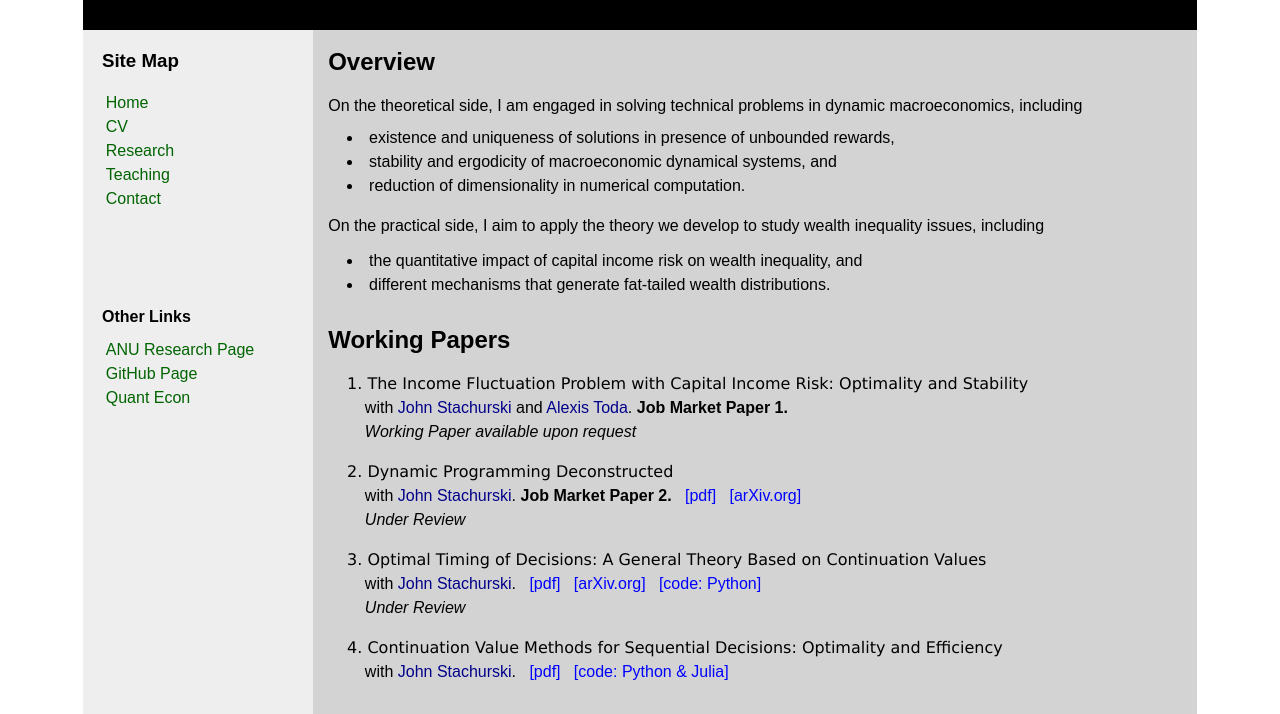
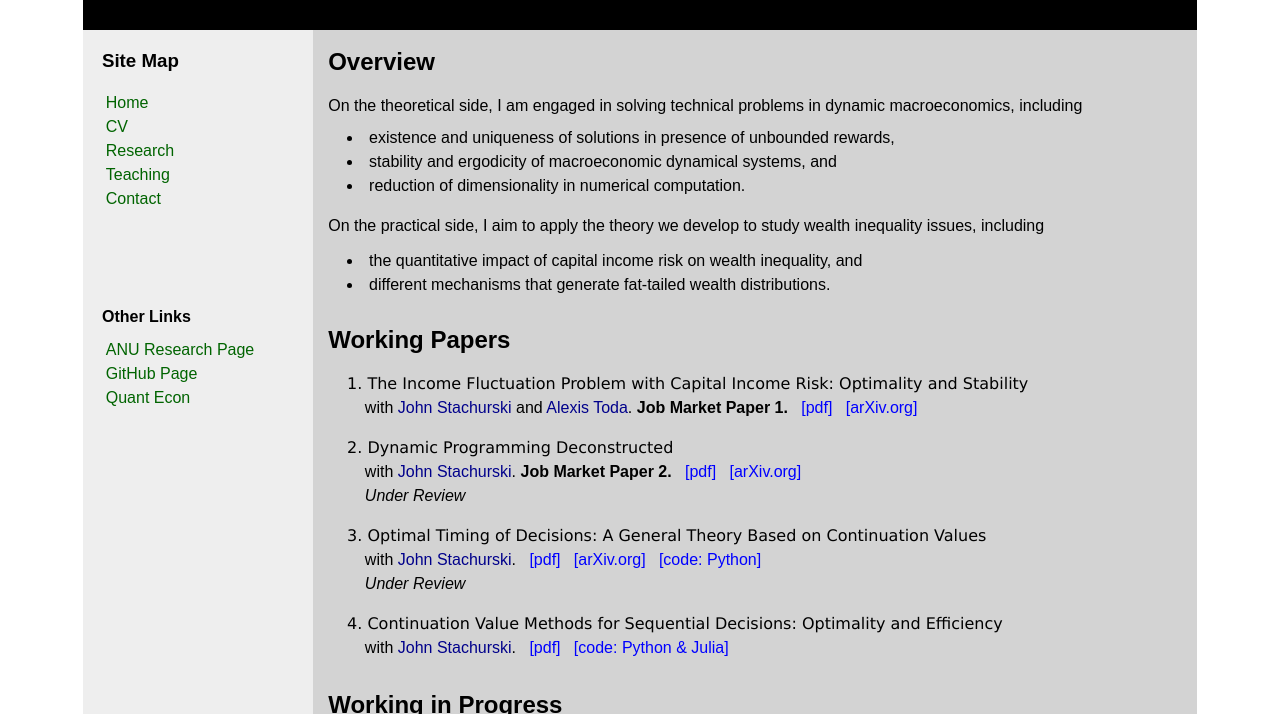
Before and after one commit to Qingyin-Ma/Qingyin-Ma.github.io, a plain HTML site: page research.html in a window 1280 px wide. Shown: the part 85-799 px from the top of the page. Drawn offline with Linux system fonts and the light colour scheme.

Commit message:
misc
misc

```diff
--- a/research.html
+++ b/research.html
@@ -176,13 +176,10 @@
 					    <a href="http://johnstachurski.net/" style="color: darkblue"> John Stachurski</a>
 					    and
 					    <a href="https://sites.google.com/site/aatoda111/" style="color: darkblue"> Alexis Toda</a>.
-					    <b> Job Market Paper 1.</b> <br/>
-					    <i> &nbsp &nbsp Working Paper available upon request
-					    </i>
-					    <!--
-					    <a href="#"> &nbsp [pdf] </a>
-					    <a href="#"> &nbsp [arXiv.org] </a>
-					    </p>-->
+					    <b> Job Market Paper 1.</b>
+					    <a href="papers/optsavings_26.pdf"> &nbsp [pdf] </a>
+					    <a href="https://arxiv.org/abs/1812.01320"> &nbsp [arXiv.org] </a> </br>
+					    </p>
 
 					    <p style="margin-left: .5cm">
 					    <a href="#"; style="color: black; font-family: verdana">
```
Also changed, not shown: 2 other files.
